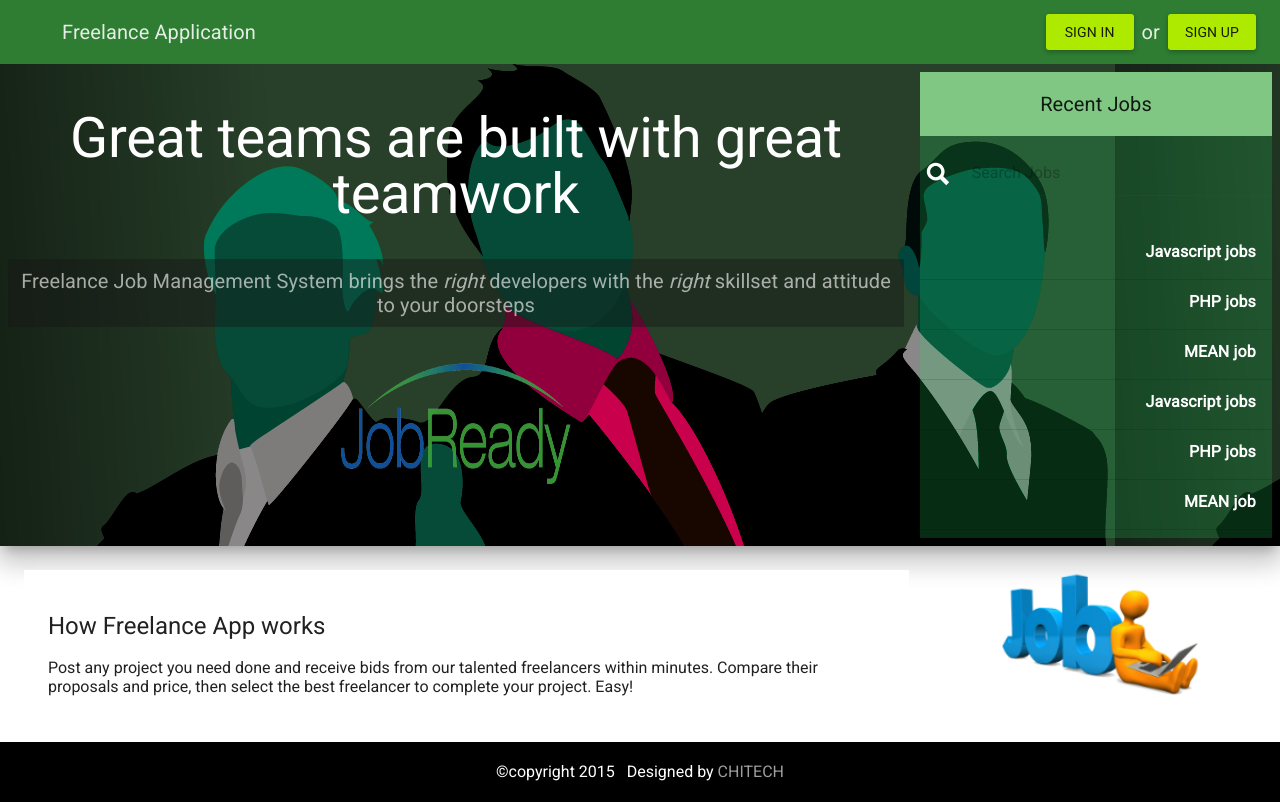
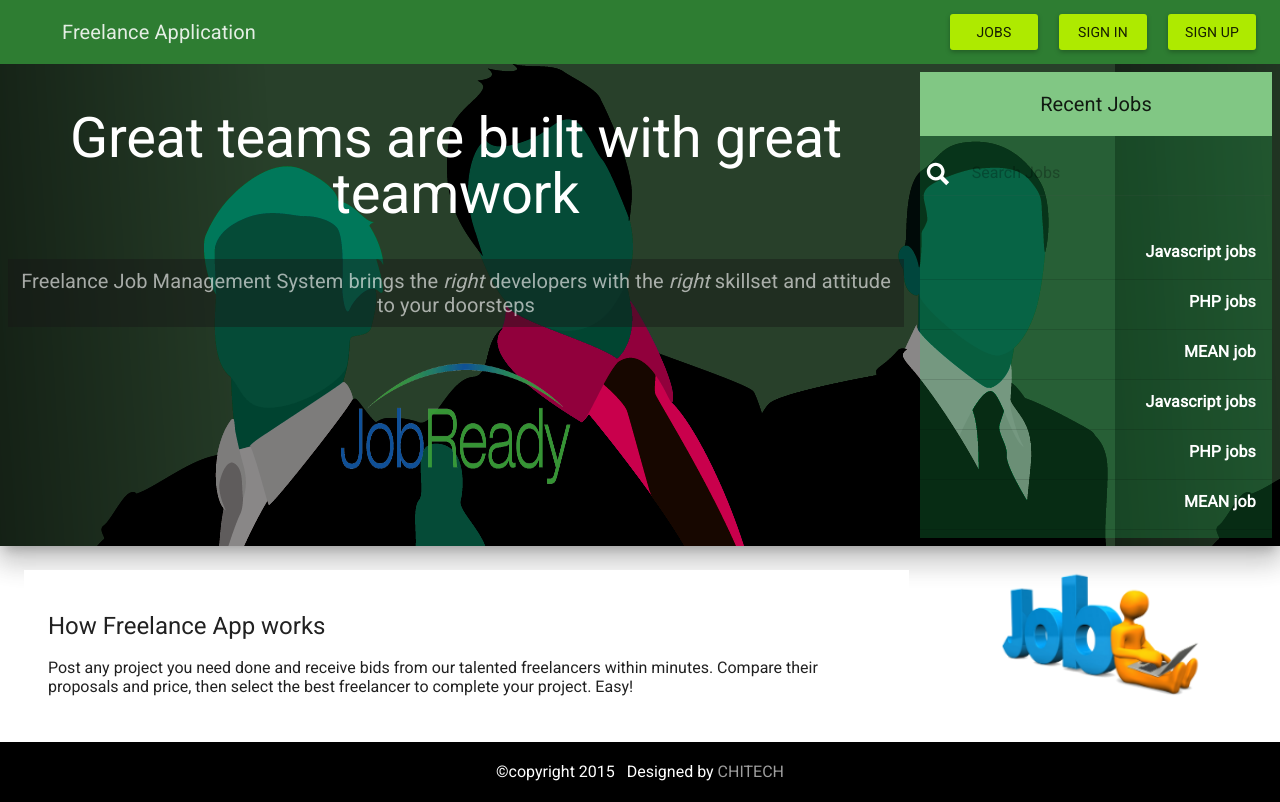
Before and after one commit to andela-kochu/freelance-client, a website: page index.html in a window 1280 px wide. Drawn offline with Linux system fonts and the light colour scheme; no server answers; a web font is replaced by a local one.

Commit message:
added link to job route to the navigation bar

```diff
--- a/app/partials/header.view.html
+++ b/app/partials/header.view.html
@@ -7,13 +7,20 @@
       <span ng-href="#/signin">Freelance Application</span>
     </h2>
     <span flex></span>
+    <md-button hide-sm ng-href="#/jobs"
+               title="jobs"
+               aria-label="jobs"
+               class="md-accent md-raised md-hue-3">
+      JOBS
+    </md-button>
+    &nbsp;
     <md-button hide-sm ng-href="#/signin"
              title="login"
              aria-label="login"
              class="md-accent md-raised md-hue-3">
       SIGN IN
     </md-button>
-    <span hide-sm>or</span>
+    &nbsp;
     <md-button hide-sm ng-href="#/signup"
              title="login"
              aria-label="login"
@@ -38,6 +45,13 @@
     </div>
   </md-toolbar>
   <md-content layout="column" layout-padding>
+    <md-button ng-href="#/jobs"
+               ng-click="close()"
+               title="jobs"
+               aria-label="jobs"
+               class="md-accent md-raised md-hue-3">
+      JOBS
+    </md-button>
     <md-button ng-href="#/signin"
               ng-click="close()"
               title="login"
```
